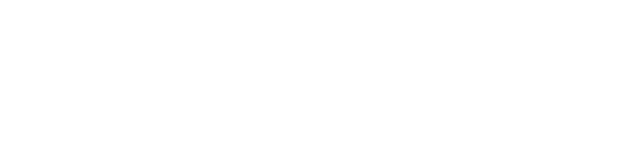
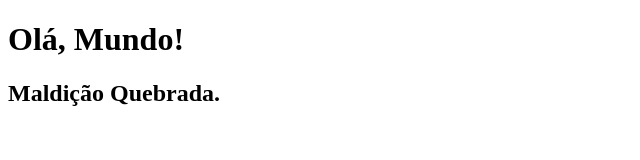
Before and after one commit to codebruno/aulagit, a plain HTML site: page index.html in a window 1280 px wide. Shown: the whole page, without its empty margins (0-640 px from the left). Drawn offline with Linux system fonts and the light colour scheme.

Commit message:
Inserindo título e subtitulo

```diff
--- a/index.html
+++ b/index.html
@@ -7,7 +7,8 @@
 </head>
 <body>
 
-
+    <h1>Olá, Mundo!</h1>
+    <h2>Maldição Quebrada.</h2>
 
 
 </body>
```
